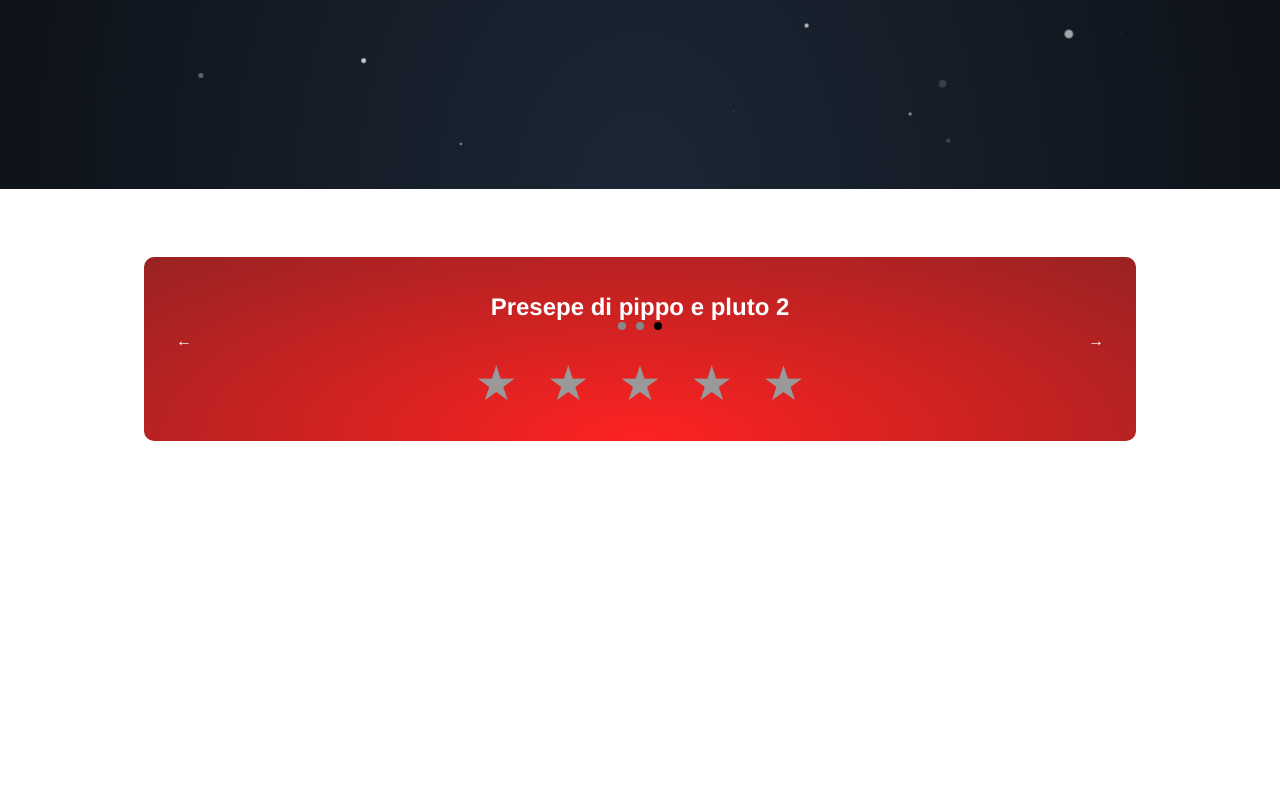
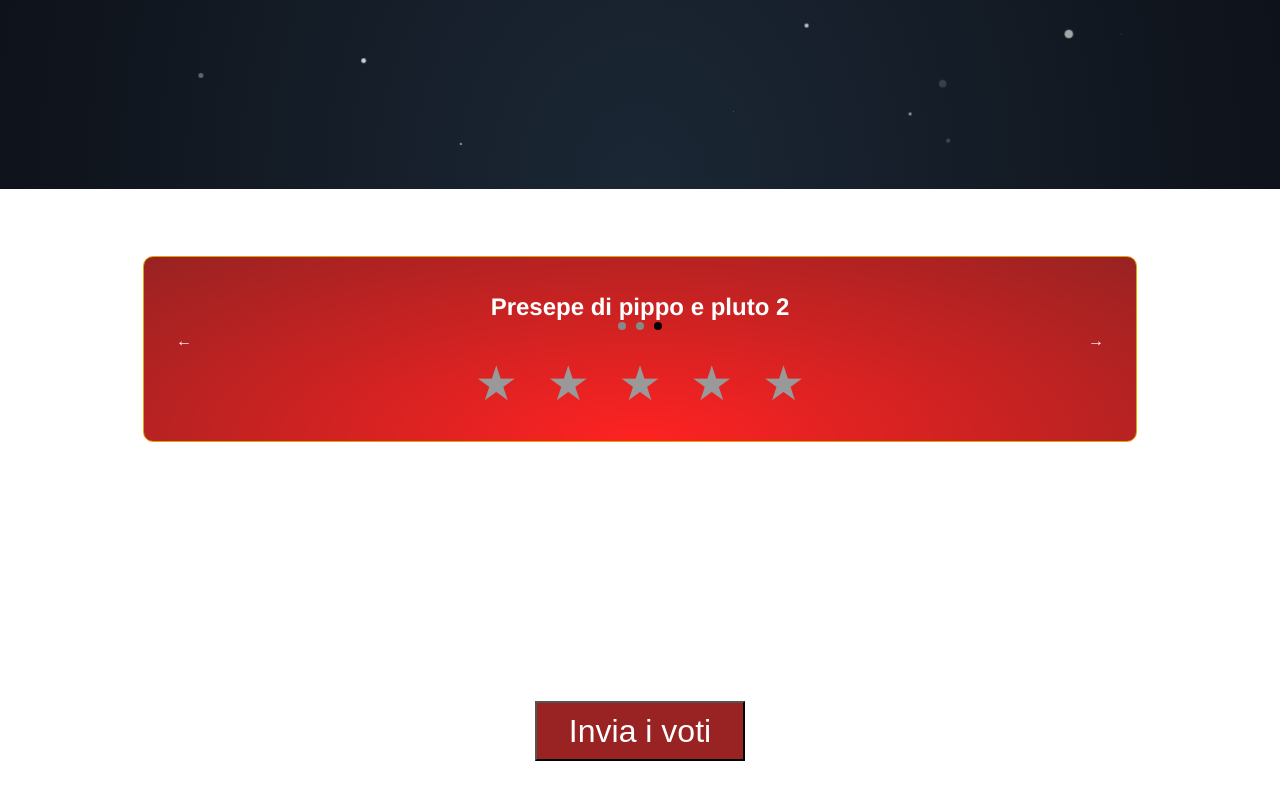
Before and after one commit to nicolatoscan/concorso-presepi-2020, a Vue app: page /#/ in a window 1280 px wide. Shown: the part 611-1410 px from the top of the page. Before the commit the page ends 1280 px from the top, so only its background shows below. Built offline with nearby package versions, Linux system fonts and the light colour scheme.

Commit message:
send result btn

```diff
--- a/src/components/Presepe.vue
+++ b/src/components/Presepe.vue
@@ -34,6 +34,7 @@ export default defineComponent({
   background: radial-gradient(ellipse at bottom, #FF2222 0%, #992222 100%);
   border-radius: 10px;
   padding: 1em;
+  border: 1px solid #DDA700;
 
   h2 {
     color: white;
--- a/src/views/Home.vue
+++ b/src/views/Home.vue
@@ -3,6 +3,7 @@
     <div v-for="(presepe, i) in presepi" :key="i" class="presepe-wrapper">
       <Presepe v-model="ratings[presepe.name]" :name="presepe.name" :images="presepe.photos" class="presepe" />
     </div>
+    <button @click="sendResults()">Invia i voti</button>
   </div>
 </template>
 
@@ -30,11 +31,12 @@ export default defineComponent({
   },
   created: function () {
     this.$data.presepi = presepi;
-    setInterval(() => {
+  },
+  methods: {
+    sendResults: function() {
       console.log(this.ratings);
-
-    }, 2000)
-  },
+    }
+  }
 });
 </script>
 
@@ -58,5 +60,19 @@ html {
       max-width: 960px;
     }
   }
+
+  button {
+    padding: 0.3em 1em;
+    margin: 1em;
+    margin-bottom: 5em;
+    font-size: 2em;
+    color: white;
+    background-color: #992222;
+    cursor: pointer;
+    transition: 0.2s ease-in background-color;
+    &:active {
+      background-color: #FF2222;
+    }
+  }
 }
 </style>
```
